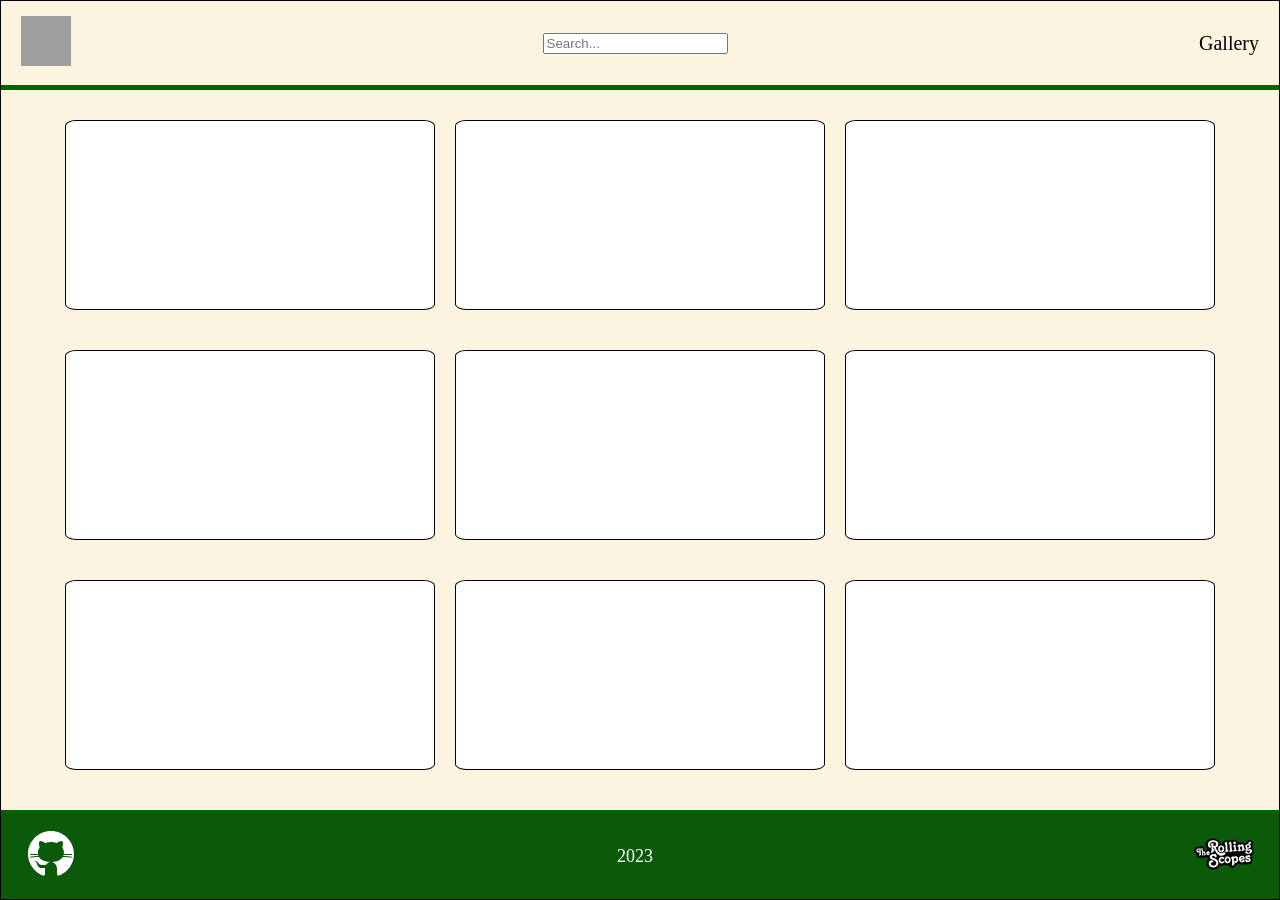
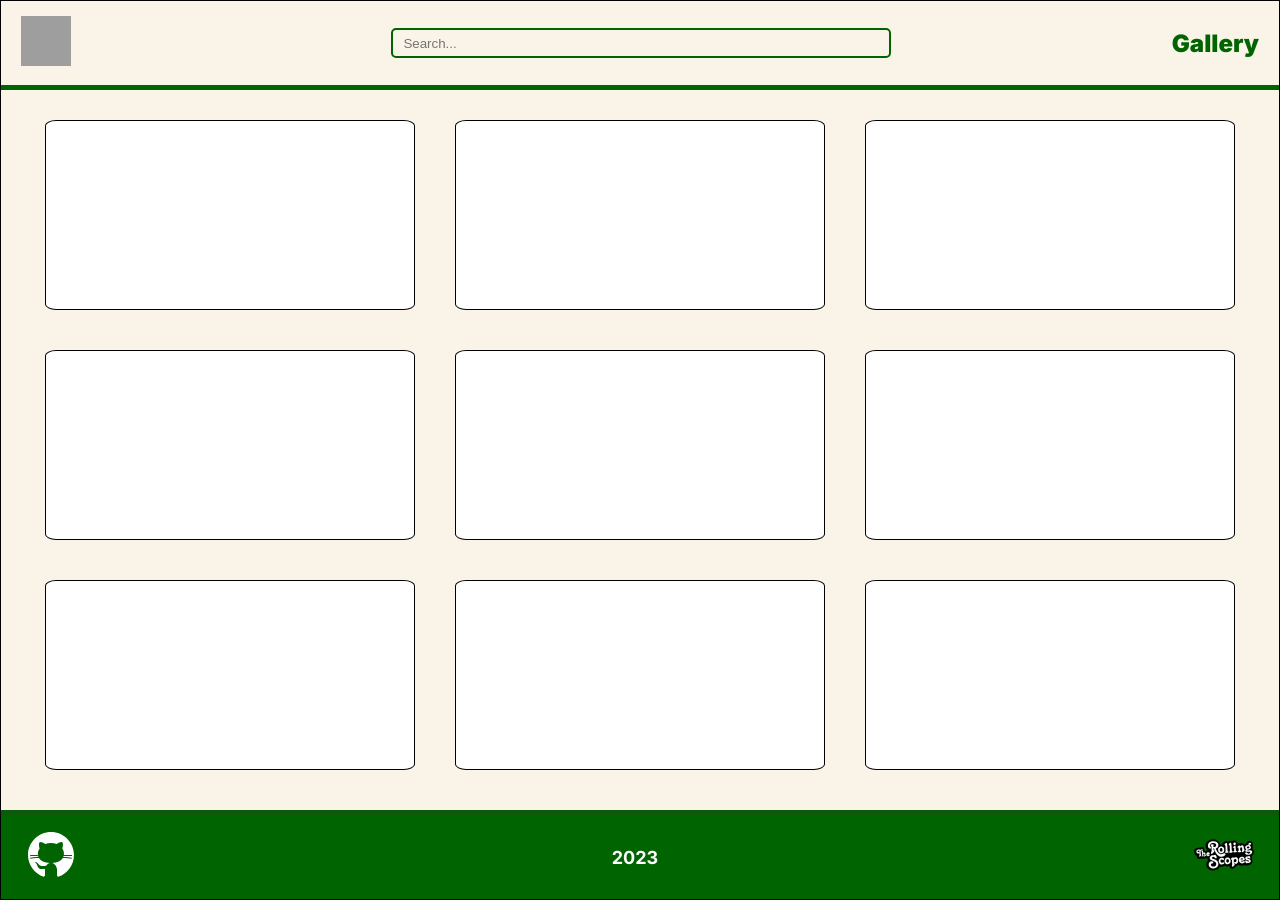
Before and after one commit to jazi29/image-gallery, a plain HTML site: page image-gallery/index.html in a window 1280 px wide. Drawn offline with Linux system fonts and the light colour scheme; grey boxes are pictures that could not be loaded; a web font is replaced by a local one.

Commit message:
feat: update style.css

```diff
--- a/image-gallery/style.css
+++ b/image-gallery/style.css
@@ -1,8 +1,10 @@
+@import url('https://fonts.googleapis.com/css2?family=Forum&family=Inter:wght@100;200;300;400;500;600;700;800;900&display=swap');
 * {
     box-sizing: border-box;
 }
 body{
     margin: 0 auto;
+    font-family: 'Inter', sans-serif;
 }
 .container{
     margin: 0 auto;
@@ -11,7 +13,7 @@ body{
     max-width: 1440px;
     height: 900px;
     border: 1px solid black;
-    background-color: rgb(252, 243, 225);
+    background-color: rgb(250, 244, 232);
 }
 header{
     display: flex;
@@ -24,7 +26,28 @@ header{
     height: 90px;
 }
 .text-logo{
-    font-size: 20px;
+    color: darkgreen;
+    font-weight: 900;
+    font-size: 24px;
+}
+#search{
+    margin-left: 40px;
+    padding-left: 10px;
+    width: 500px;
+    height: 30px;
+    border: 2px solid darkgreen;
+    border-radius: 5px;
+    background-color: rgb(250, 244, 232);
+}
+#search::after {
+    content: "🔍";
+    position: absolute;
+    top: 50%;
+    right: 10px;
+    transform: translateY(-50%);
+}
+form div{
+    position: relative;
 }
 main{
     max-width: 1440px;
@@ -36,7 +59,7 @@ main{
     display: grid;
     justify-content: center;
     grid-row-gap: 10px;
-    grid-column-gap: 20px;
+    grid-column-gap: 40px;
     grid-template-columns: 370px 370px 370px;
     grid-template-rows: 220px 220px 220px;
 }
@@ -49,8 +72,8 @@ main{
 footer{
     max-width: 1440px;
     height: 90px;
-    border-top: 3px solid darkgreen;
-    background-color: rgb(10, 90, 10);
+    border-top: 5px solid rgb(10, 90, 10);
+    background-color: darkgreen;
 }
 a{
     text-decoration: none;
@@ -58,6 +81,7 @@ a{
 p{
     color: white;
     font-size: large;
+    font-weight: 700;
 }
 footer{
     display: flex;
@@ -66,3 +90,15 @@ footer{
     padding-right: 25px;
     justify-content: space-between;
 }
+.text-logo:hover{
+    transform: scale(1.1);
+    transition: 0.3s;
+}
+.logo:hover{
+    transform: scale(1.1);
+    transition: 0.3s;
+}
+a:hover{
+    transform: scale(1.1);
+    transition: 0.3s;
+}
```
